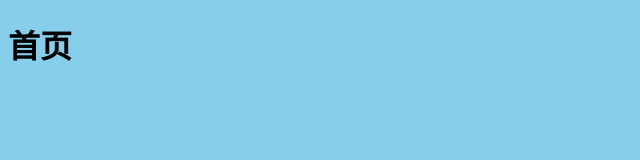
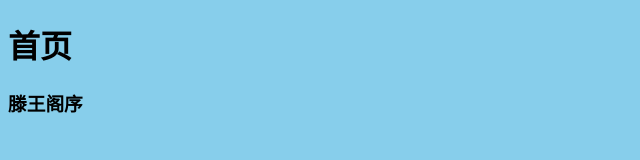
Before and after one commit to lihao-6/project_01, a plain HTML site: page index.html in a window 1280 px wide. Shown: the whole page, without its empty margins (0-640 px from the left). Drawn offline with Linux system fonts and the light colour scheme.

Commit message:
添加了<滕王阁序>

```diff
--- a/index.html
+++ b/index.html
@@ -10,6 +10,7 @@
 
 <body>
     <h1>首页</h1>
+    <h3>滕王阁序</h3>
 </body>
 
 </html>
```
